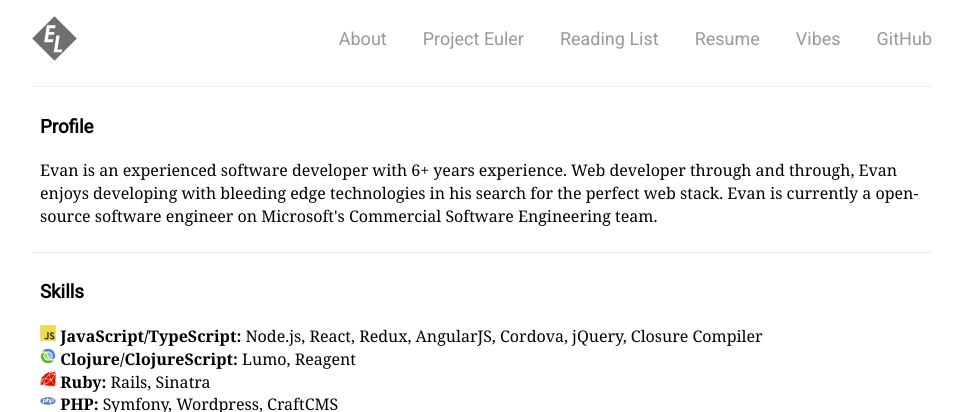
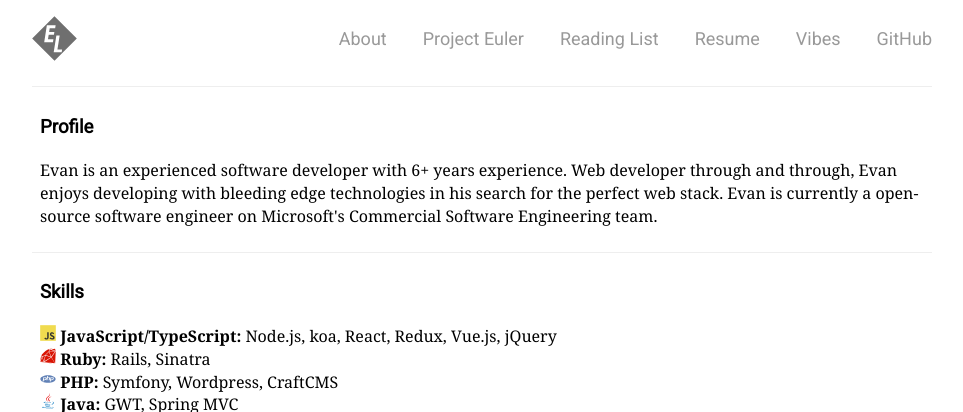
Before and after one commit to evanlouie/evanlouie.github.io, a Jekyll site: the page built from resume.html, in a window 1280 px wide, cut to the strip 0-412 px from the top of the page. Shown: the whole strip, without its empty margins (158-1121 px from the left). Built offline with Jekyll 4.4.1, drawn with Linux system fonts in a browser that asks for light colours; comment, search, counter and statistics services are not loaded.

Commit message:
resume update

```diff
--- a/resume.html
+++ b/resume.html
@@ -21,9 +21,9 @@ excerpt: Evan is an experienced software developer with 5+ years experience curr
 
     <ul class="body">
       <li>{% include icons/icon-javascript.html %}
-        <strong>JavaScript/TypeScript:</strong> Node.js, React, Redux, AngularJS, Cordova, jQuery, Closure Compiler</li>
-      <li>{% include icons/icon-clojure.html %}
-        <strong>Clojure/ClojureScript:</strong> Lumo, Reagent</li>
+        <strong>JavaScript/TypeScript:</strong> Node.js, koa, React, Redux, Vue.js, jQuery</li>
+      <!-- <li>{% include icons/icon-clojure.html %} -->
+        <!-- <strong>Clojure/ClojureScript:</strong> Lumo, Reagent</li> -->
       <!-- <li>{% include icons/icon-erlang.html %}
         <strong>Elixir/Erlang:</strong> Phoenix</li>
       <li>{% include icons/icon-go.html %}
```
